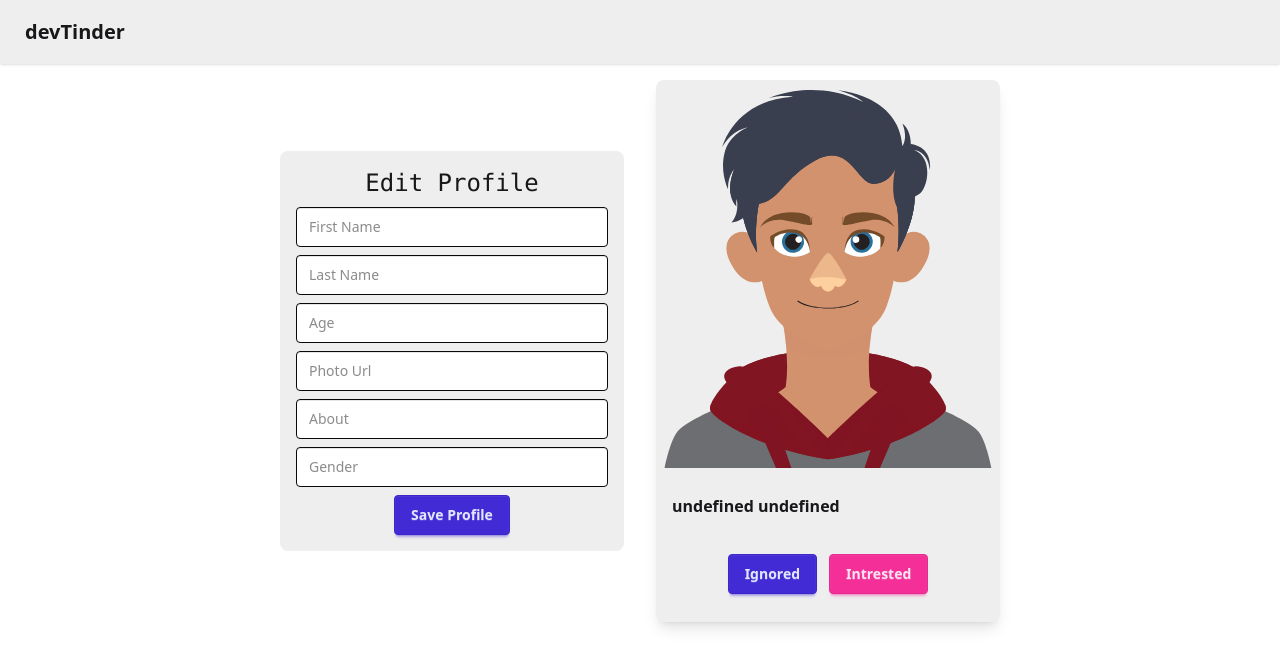
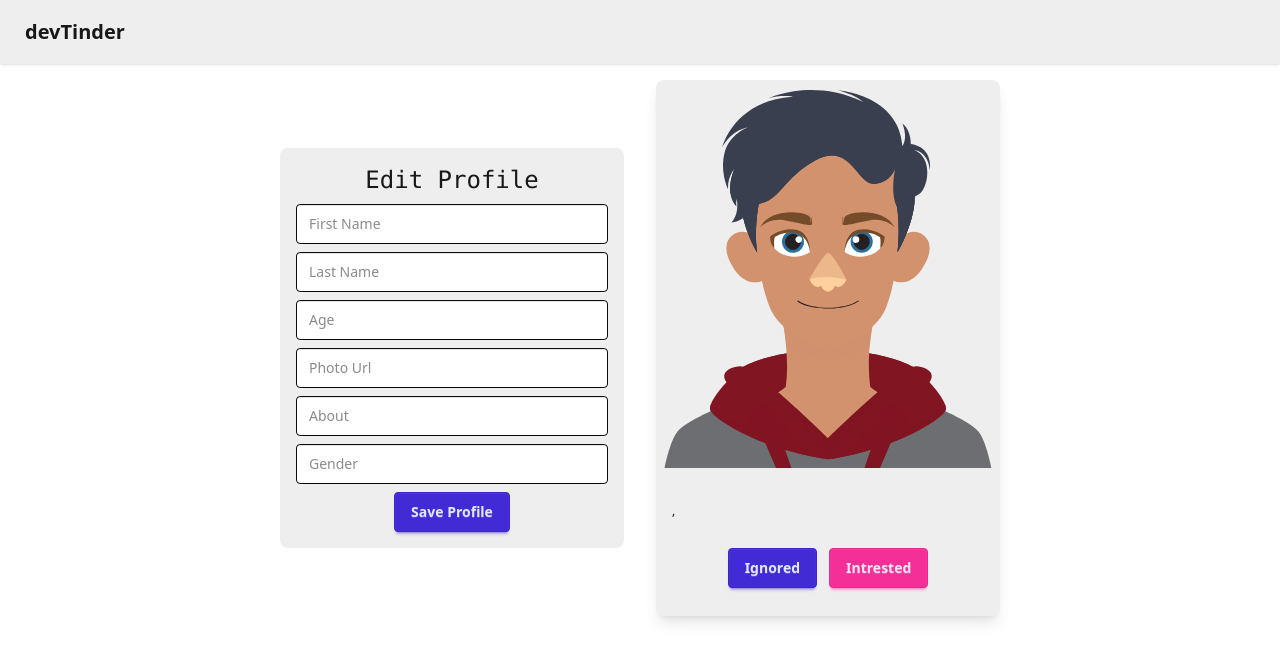
Before and after one commit to Visheshkumar18/devTinder-frontend, a React app: page /profile in a window 1280 px wide. Shown: the top 668 px of the page. Built offline with nearby package versions, Linux system fonts and the light colour scheme; no server answers; the HTML template or start-up script is replaced by a standard one.

Commit message:
live edit profile added

```diff
--- a/src/components/Body.jsx
+++ b/src/components/Body.jsx
@@ -12,7 +12,9 @@ const Body = () => {
   const user=useSelector(store=>store.user)
   const fetchUser=async()=>{
     try {
+      if(user)return;
       const res=await axios.get('http://localhost:3000/profile/view',{withCredentials:true});
+      // console.log("res",res.data)
       dispatch(addUser(res.data.user));
 
     } catch (error) {
@@ -27,7 +29,6 @@ const Body = () => {
     }
   }
   useEffect(()=>{
-    if(user)return;
     fetchUser();
   },[])
   return (
--- a/src/components/EditProfile.jsx
+++ b/src/components/EditProfile.jsx
@@ -1,20 +1,32 @@
 import axios from "axios";
-import React, { useState } from "react";
+import React, { useState ,useEffect } from "react";
 import toast from "react-hot-toast";
 import { useDispatch, useSelector } from "react-redux";
+import UserCard from "./userCard";
 
 const EditProfile = () => {
     const user=useSelector(store=>store.user)
-    const [firstName,setFirstName]=useState(user?.firstName);
-    const [lastName,setLastName]=useState(user?.lastName)
-    const [age,setAge]=useState(user?.age)
-    const [about,setAbout]=useState(user?.about)
-    const [PhotoUrl,setPhotoUrl]=useState("")
-    const [Gender,setGender]=useState(user?.gender)
+    const [firstName,setFirstName]=useState("");
+    const [lastName,setLastName]=useState("");
+    const [age,setAge]=useState("");
+    const [about,setAbout]=useState("");
+    const [photoUrl,setPhotoUrl]=useState("")
+    const [gender,setGender]=useState("");
     const dispatch=useDispatch();
+      useEffect(() => {
+    if (user) {
+      setFirstName(user.firstName);
+      setLastName(user.lastName);
+      setAge(user.age);
+      setAbout(user.about);
+      setGender(user.gender);
+      setPhotoUrl(user.photoUrl);
+    }
+  }, [user]);
+
     const HandleSave=async()=>{
         try {
-            const res=axios.patch(`${import.meta.env.VITE_BACKEND_URL}/profile/edit`,{firstName,lastName,age,about,PhotoUrl,Gender},{withCredentials:true})
+            const res=await axios.patch(`${import.meta.env.VITE_BACKEND_URL}/profile/edit`,{firstName,lastName,age,about,photoUrl,gender},{withCredentials:true})
             console.log("new res",res);
              dispatch(addUser(res.data))
             toast.success("Your Profile Updated Successfully")
@@ -22,7 +34,9 @@ const EditProfile = () => {
             toast.error(error);
         }
     }
-    return (
+
+    return(
+      <div className="flex justify-center items-center">
     <div className=" gap-2 card card-sm bg-base-300 w-86 m-4 items-center p-4">
         <p className="text-2xl font-mono from-neutral-600">Edit Profile</p>
       <input
@@ -51,7 +65,7 @@ const EditProfile = () => {
         placeholder="Photo Url"
         className="input input-neutral"
         onChange={e=>setPhotoUrl(e.target.value)}
-        value={PhotoUrl}
+        value={photoUrl}
       />
        <input type="text"
        placeholder="About"
@@ -63,10 +77,12 @@ const EditProfile = () => {
         placeholder="Gender"
         className="input input-neutral"
         onChange={e=>setGender(e.target.value)}
-        value={Gender}
+        value={gender}
         />
         <button className="btn btn-primary" onClick={HandleSave}>Save Profile</button>
 
+     </div>
+     <UserCard user={{firstName,lastName,age,about,photoUrl,gender}}/>
      </div>
   );
 };
--- a/src/components/Feed.jsx
+++ b/src/components/Feed.jsx
@@ -7,7 +7,7 @@ const Feed = () => {
   const dispatch=useDispatch();
   const feed =useSelector((store)=>store.user);
   const getFeed=async()=>{
-    if(feed)return;
+      if(feed)return;
     const res=await axios.get(`${import.meta.env.VITE_BACKEND_URL}/feed`,{withCredentials:true});
     dispatch(addFeed(res.data));
   }
--- a/src/components/Profile.jsx
+++ b/src/components/Profile.jsx
@@ -1,14 +1,10 @@
 import React from 'react'
 import EditProfile from './EditProfile'
-import UserCard from './userCard'
-import { useSelector } from 'react-redux'
 
 const Profile = () => {
-  const user=useSelector(store=>store.feed)
   return  (
-    <div className='flex justify-center items-center'>
+    <div>
       <EditProfile/>
-      <UserCard user={user}/>
     </div>
   )
 }
--- a/src/components/UserCard.jsx
+++ b/src/components/UserCard.jsx
@@ -5,15 +5,13 @@ const UserCard = ({ user }) => {
   return (
     <div className="card card-sm bg-base-300 w-86 shadow-lg m-4">
       <figure>
-        <img src={ "/default_image.svg"}  alt="User" />
+        <img src={user?.photoUrl|| "/default_image.svg"}  alt="User" />
 
       </figure>
 
       <div className="card-body">
         <h2 className="card-title">{user?.firstName +" "+user?.lastName || "Unknown User"}</h2>
-        <p>{user?.age}
-          <span>{user?.gender}</span>
-        </p>
+        <p>{`${user?.age}, ${user?.gender}`}</p>
         <p>{user?.about}</p>
 
         <div className="card-actions justify-center gap-x-3 p-3">
```
